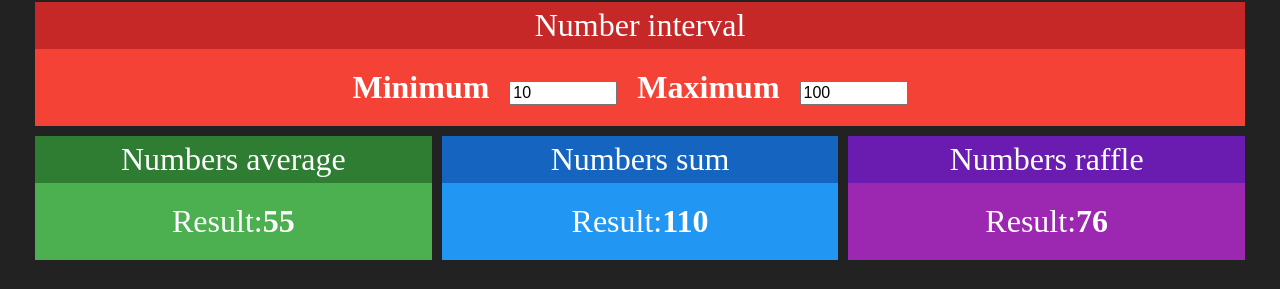
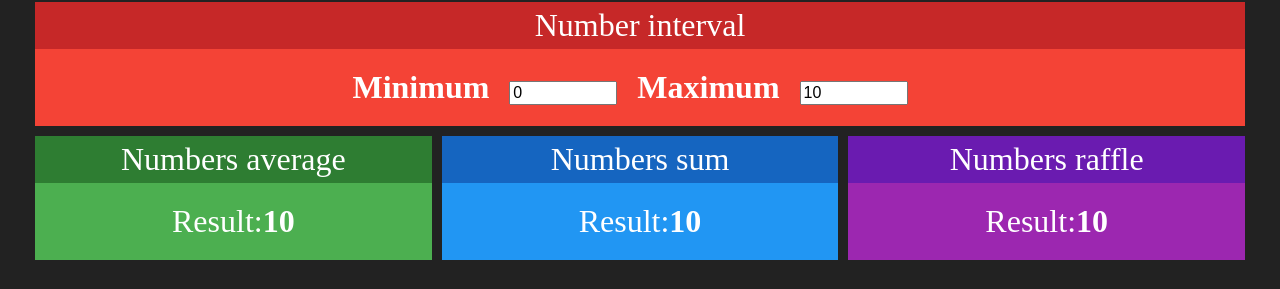
Before and after one commit to LeandroRezendeCoutinho/redux-simple, a React (Create React App) app: page / in a window 1280 px wide. Shown: the part 193-482 px from the top of the page. Built offline with nearby package versions, Linux system fonts and the light colour scheme.

Commit message:
fix: clear react state to use redux

```diff
--- a/src/App.js
+++ b/src/App.js
@@ -7,19 +7,16 @@ import Sum from "./components/Sum";
 import Raffle from "./components/Raffle";
 
 function App() {
-  const [min, setMin] = useState(10)
-  const [max, setMax] = useState(100)
-
   return (
     <div className="App">
       <h1>React redux simple exercise</h1>
       <div className='line'>
-        <Interval min={min} max={max} onMinChange={setMin} onMaxChange={setMax}></Interval>
+        <Interval></Interval>
       </div>
       <div className='line'>
-        <Average min={min} max={max}></Average>
-        <Sum min={min} max={max}></Sum>
-        <Raffle min={min} max={max}></Raffle>
+        <Average></Average>
+        <Sum></Sum>
+        <Raffle></Raffle>
       </div>
     </div>
   );
--- a/src/components/Average.jsx
+++ b/src/components/Average.jsx
@@ -4,16 +4,12 @@ import Card from "./Card";
 
 // eslint-disable-next-line import/no-anonymous-default-export
 export default props => {
-  // const min = props.min
-  // const max = props.max
-
-  const { min, max } = props
   return (
     <Card title='Numbers average' green>
       <div>
         <span>
           <span>Result:</span>
-          <strong>{(max + min) / 2}</strong>
+          <strong>{10}</strong>
         </span>
       </div>
     </Card>
--- a/src/components/Interval.jsx
+++ b/src/components/Interval.jsx
@@ -4,18 +4,16 @@ import Card from "./Card";
 
 // eslint-disable-next-line import/no-anonymous-default-export
 export default props => {
-  const { min, max } = props
-
   return (
     <Card title='Number interval' red>
       <div className='Interval'>
         <span>
           <strong>Minimum</strong>
-          <input type="number" value={min} onChange={e => props.onMinChange(+e.target.value)} />
+          <input type="number" value={0} />
         </span>
         <span>
           <strong>Maximum</strong>
-          <input type="number" value={max} onChange={e => props.onMaxChange(+e.target.value)} />
+          <input type="number" value={10} />
         </span>
       </div>
     </Card>
--- a/src/components/Raffle.jsx
+++ b/src/components/Raffle.jsx
@@ -4,15 +4,12 @@ import Card from "./Card";
 
 // eslint-disable-next-line import/no-anonymous-default-export
 export default props => {
-  const { min, max } = props
-  const random = parseInt(Math.random() * (max - min) + min)
-
   return (
     <Card title='Numbers raffle' purple>
       <div>
         <span>
           <span>Result:</span>
-          <strong>{random}</strong>
+          <strong>{10}</strong>
         </span>
       </div>
     </Card>
--- a/src/components/Sum.jsx
+++ b/src/components/Sum.jsx
@@ -4,14 +4,12 @@ import Card from "./Card";
 
 // eslint-disable-next-line import/no-anonymous-default-export
 export default props => {
-  const { min, max } = props
-
   return (
     <Card title='Numbers sum' blue>
       <div>
         <span>
           <span>Result:</span>
-          <strong>{max + min}</strong>
+          <strong>{10}</strong>
         </span>
       </div>
     </Card>
```
